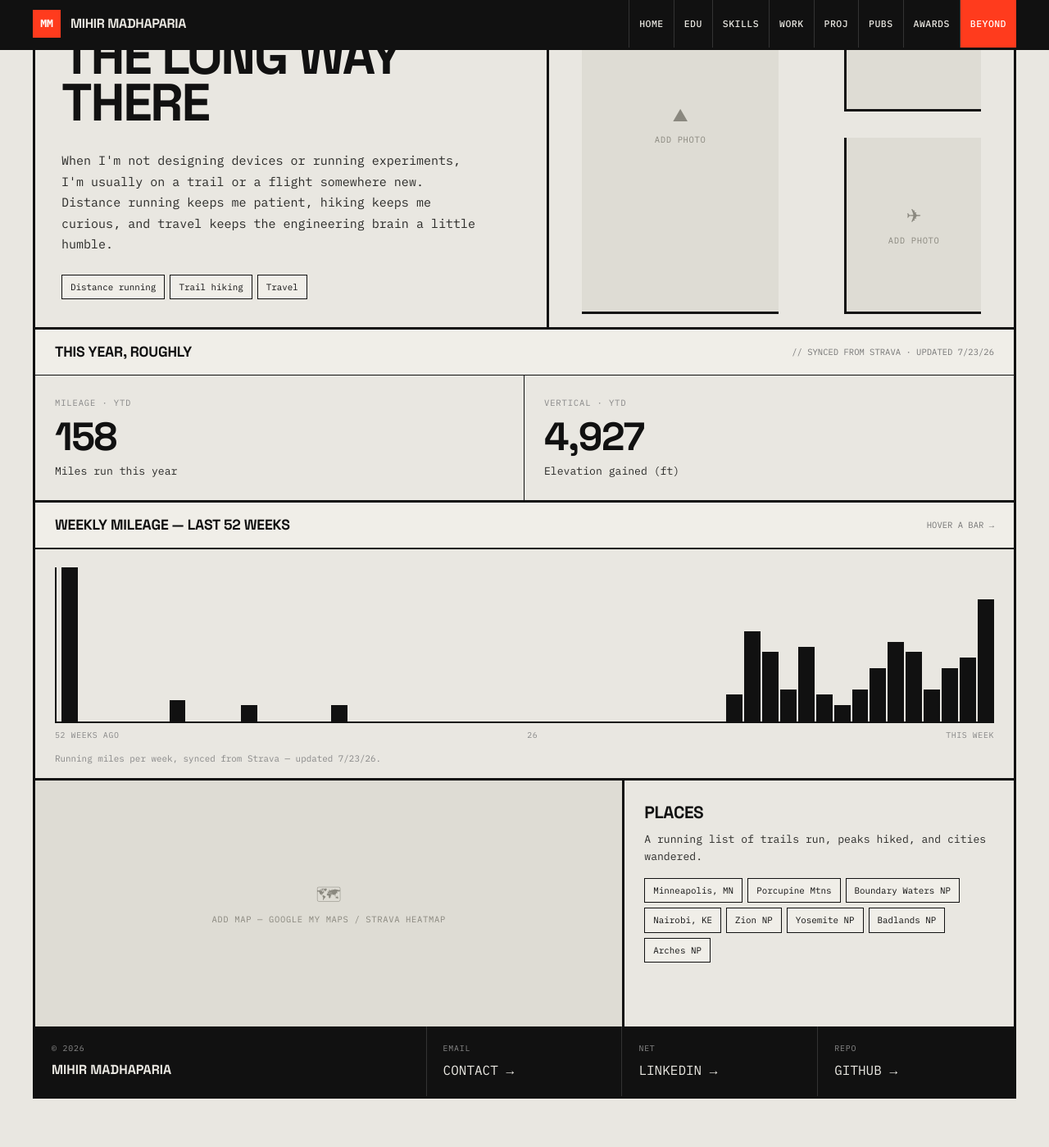
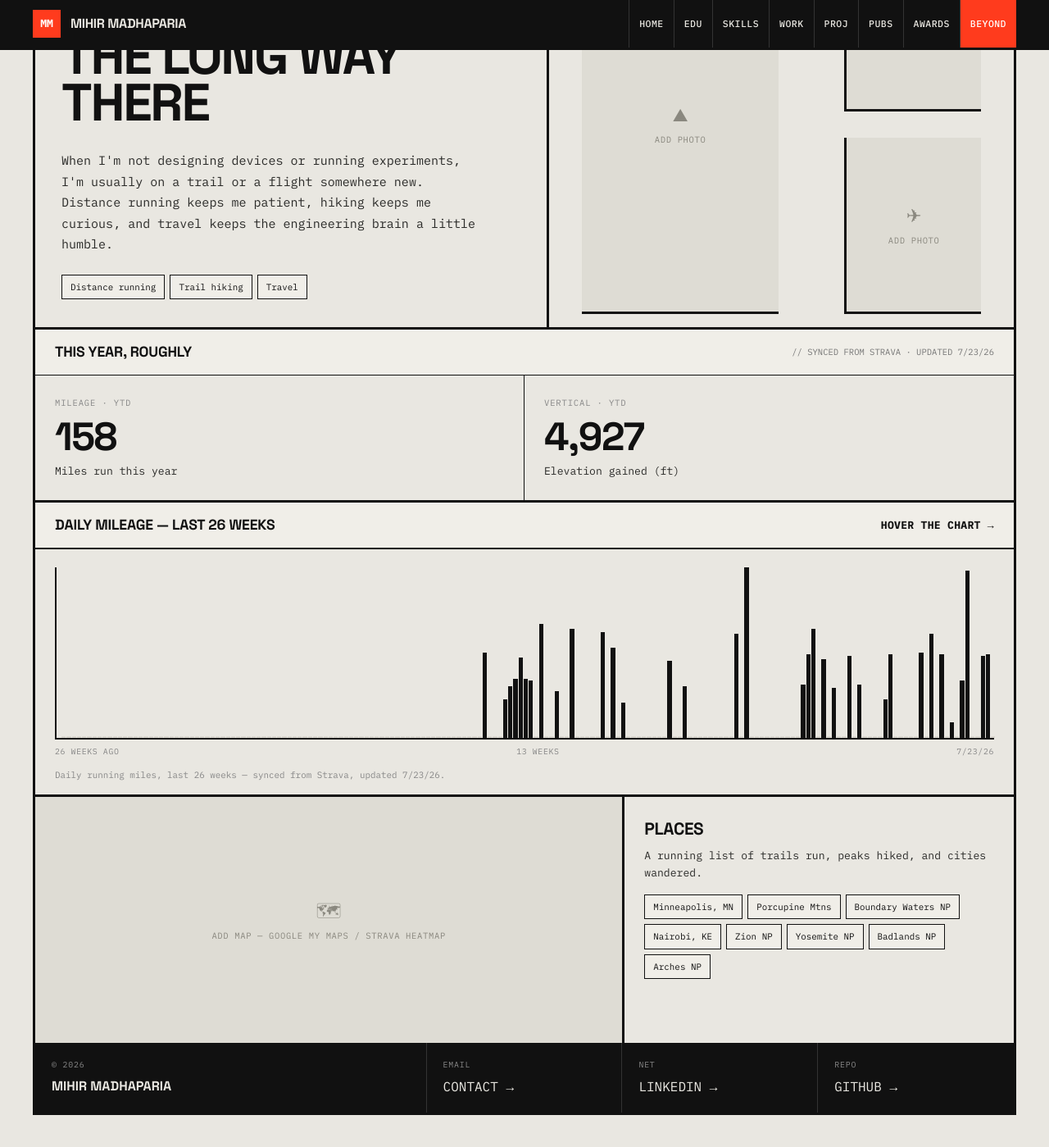
Before and after one commit to mihirmadhaparia/mihirmadhaparia.github.io, a Jekyll site: the page built from beyond.html, in a window 1280 px wide and 1400 px high, scrolled down 197 px. Shown: the whole window at 82% size. Built offline with Jekyll 4.4.1, drawn with Linux system fonts in a browser that asks for light colours; some of the changed lines change nothing that is shown.

Commit message:
Beyond chart: daily bars over last 26 weeks with big hover tooltip
- Switch from 52 weekly bars to 182 daily bars (last 26 weeks), rest days shown as faint ticks
- Pointer tracks the nearest day; hovered bar turns red, widens, and glows
- Large tooltip shows the day's mileage (2.1rem number) + date, instead of the tiny readout text
- #week-data now holds daily run miles with data-end; heading/axis/notes updated

```diff
--- a/assets/css/brutalist.css
+++ b/assets/css/brutalist.css
@@ -269,9 +269,18 @@ h1, h2, h3 { font-family: var(--font-display); }
 .twostat__label { display: block; margin-top: 10px; font-size: 0.82rem; color: #2a2a28; }
 
 .chartwrap { padding: 22px 24px 16px; border-top: 1px solid var(--ink); }
-#week-chart { position: relative; display: flex; align-items: flex-end; gap: 2px; height: 190px; border-bottom: 2px solid var(--ink); border-left: 2px solid var(--ink); padding-left: 6px; }
-#week-chart .bar { flex: 1; min-width: 0; background: var(--ink); transition: background 0.1s; }
-#week-chart .bar:hover { background: var(--red); }
+#week-chart { position: relative; display: flex; align-items: flex-end; gap: 1px; height: 210px; border-bottom: 2px solid var(--ink); border-left: 2px solid var(--ink); padding-left: 6px; touch-action: none; }
+#week-chart .bar { flex: 1 1 0; min-width: 0; background: var(--ink); transition: background 0.08s, box-shadow 0.08s, transform 0.08s; }
+#week-chart .bar--zero { height: 2px !important; background: #d8d5cd; align-self: flex-end; }
+#week-chart .bar.is-hot { background: var(--red); box-shadow: 0 0 12px 2px rgba(255,59,29,0.55); transform: scaleX(2.4); z-index: 2; }
+#week-chart .bar--zero.is-hot { height: 7px !important; transform: scaleX(3); }
+/* big hover tooltip */
+.chart-tip { position: absolute; top: 8px; transform: translateX(-50%) translateY(-4px); pointer-events: none; z-index: 6; background: var(--ink); color: var(--paper); border: 2px solid var(--red); padding: 7px 12px 8px; text-align: center; white-space: nowrap; opacity: 0; transition: opacity 0.09s ease, transform 0.09s ease; box-shadow: 0 6px 18px rgba(0,0,0,0.25); }
+.chart-tip.is-on { opacity: 1; transform: translateX(-50%) translateY(0); }
+.chart-tip__val { display: block; font-family: var(--font-display); font-size: 2.1rem; font-weight: 800; line-height: 1; letter-spacing: -0.03em; }
+.chart-tip__val em { font-style: normal; font-size: 0.72rem; font-weight: 700; margin-left: 4px; color: var(--red); letter-spacing: 0.06em; }
+.chart-tip__date { display: block; margin-top: 4px; font-size: 0.6rem; letter-spacing: 0.1em; text-transform: uppercase; color: #bdbab3; }
+#wk-readout { font-size: 0.82rem; font-weight: 700; color: var(--ink); letter-spacing: 0.02em; }
 .chart-axis { display: flex; justify-content: space-between; margin-top: 8px; font-size: 0.62rem; color: #888; letter-spacing: 0.06em; }
 .chart-note { margin: 12px 0 0; font-size: 0.68rem; color: #888; }
 
--- a/assets/js/site.js
+++ b/assets/js/site.js
@@ -114,33 +114,58 @@
 
   /* weekly mileage chart (Beyond). Reads JSON from #week-data if present,
      otherwise renders placeholder data. Replace #week-data with your Strava totals. */
-  function initWeekChart() {
+  /* daily mileage chart (Beyond): reads JSON from #week-data (miles per day,
+     oldest first) plus data-end="YYYY-MM-DD". Pointer tracks the nearest day
+     and a large tooltip shows the value. */
+  function initMileageChart() {
     var host = document.getElementById('week-chart');
     if (!host) return;
+    var el = document.getElementById('week-data');
+    var data = null;
+    if (el) { try { data = JSON.parse(el.textContent); } catch (e) { data = null; } }
+    if (!data || !data.length) return;
+    var N = data.length, max = Math.max.apply(null, data) || 1;
+    var endStr = (el.getAttribute('data-end') || '').trim();
+    var endDate = endStr ? new Date(endStr + 'T00:00:00') : new Date();
+    var MONTHS = ['Jan','Feb','Mar','Apr','May','Jun','Jul','Aug','Sep','Oct','Nov','Dec'];
     var readout = document.getElementById('wk-readout');
-    var data;
-    var dataEl = document.getElementById('week-data');
-    if (dataEl) {
-      try { data = JSON.parse(dataEl.textContent); } catch (e) { data = null; }
+
+    var bars = [];
+    for (var i = 0; i < N; i++) {
+      var b = document.createElement('div');
+      var v = data[i];
+      b.className = 'bar' + (v > 0 ? '' : ' bar--zero');
+      b.style.height = (v > 0 ? Math.max(4, (v / max) * 100) : 0) + '%';
+      host.appendChild(b); bars.push(b);
     }
-    if (!data || !data.length) {
-      data = [];
-      for (var i = 0; i < 52; i++) {
-        var base = 18 + 14 * Math.sin(i / 6) + (i / 52) * 12;
-        var noise = (Math.sin(i * 2.3) + Math.cos(i * 1.7)) * 4;
-        var v = Math.max(0, base + noise);
-        if (i % 13 === 12) v *= 0.45;
-        data.push(Math.round(v));
-      }
+    var tip = document.createElement('div');
+    tip.className = 'chart-tip';
+    host.appendChild(tip);
+
+    function dateFor(i) { var d = new Date(endDate.getTime()); d.setDate(d.getDate() - (N - 1 - i)); return d; }
+    var hot = -1;
+    function show(i) {
+      if (i < 0 || i >= N) return;
+      if (hot >= 0 && bars[hot]) bars[hot].classList.remove('is-hot');
+      hot = i; bars[i].classList.add('is-hot');
+      var d = dateFor(i), v = data[i], label = MONTHS[d.getMonth()] + ' ' + d.getDate();
+      tip.innerHTML = '<span class="chart-tip__val">' + (v > 0 ? v.toFixed(1) : '0') + '<em>MI</em></span>' +
+                      '<span class="chart-tip__date">' + (v > 0 ? label : label + ' · rest') + '</span>';
+      tip.style.left = (((i + 0.5) / N) * 100) + '%';
+      tip.classList.add('is-on');
+      if (readout) readout.textContent = (v > 0 ? v.toFixed(1) + ' MI · ' + label : 'REST · ' + label);
     }
-    var max = Math.max.apply(null, data);
-    data.forEach(function (v, i) {
-      var bar = document.createElement('div');
-      bar.className = 'bar';
-      bar.style.height = (max ? (v / max) * 100 : 0) + '%';
-      bar.addEventListener('pointerenter', function () { if (readout) readout.textContent = 'WEEK -' + (52 - i) + ' \u00b7 ' + v + ' MI'; });
-      host.appendChild(bar);
+    function clear() {
+      if (hot >= 0 && bars[hot]) bars[hot].classList.remove('is-hot');
+      hot = -1; tip.classList.remove('is-on');
+      if (readout) readout.textContent = 'HOVER THE CHART →';
+    }
+    host.addEventListener('pointermove', function (e) {
+      var r = host.getBoundingClientRect();
+      var i = Math.floor((e.clientX - r.left) / r.width * N);
+      show(i < 0 ? 0 : (i >= N ? N - 1 : i));
     });
+    host.addEventListener('pointerleave', clear);
   }
 
   /* photo hover captions (Beyond) — caption text lives in data-cap */
@@ -266,7 +291,7 @@
     initCursorTrail();
     initFlow();
     initCounts();
-    initWeekChart();
+    initMileageChart();
     initPhotoCaps();
     initSkillReactions();
   }
--- a/beyond.html
+++ b/beyond.html
@@ -59,17 +59,17 @@ ticker: "BEYOND WORK / DISTANCE RUNNING / TRAIL HIKING / TRAVEL / THE LONG WAY T
     </div>
 
     <div class="simple-head" data-reveal style="border-top:3px solid var(--ink);">
-        <h2>Weekly mileage &mdash; last 52 weeks</h2>
-        <span class="note" id="wk-readout">HOVER A BAR &rarr;</span>
+        <h2>Daily mileage &mdash; last 26 weeks</h2>
+        <span class="note" id="wk-readout">HOVER THE CHART &rarr;</span>
     </div>
     <div class="chartwrap" data-reveal>
         <div id="week-chart"></div>
-        <div class="chart-axis"><span>52 WEEKS AGO</span><span>26</span><span>THIS WEEK</span></div>
-        <p class="chart-note">Running miles per week, synced from Strava &mdash; updated 7/23/26.</p>
+        <div class="chart-axis"><span>26 WEEKS AGO</span><span>13 WEEKS</span><span>7/23/26</span></div>
+        <p class="chart-note">Daily running miles, last 26 weeks &mdash; synced from Strava, updated 7/23/26.</p>
     </div>
 
     <!-- Paste 52 weekly mileage numbers (oldest first) between the brackets, e.g. [12,18,22,...] -->
-    <script id="week-data" type="application/json">[29,0,0,0,0,0,4,0,0,0,3,0,0,0,0,3,0,0,0,0,0,0,0,0,0,0,0,0,0,0,0,0,0,0,0,0,0,5,17,13,6,14,5,3,6,10,15,13,6,10,12,23]</script>
+    <script id="week-data" type="application/json" data-end="2026-07-23">[0.0, 0.0, 0.0, 0.0, 0.0, 0.0, 0.0, 0.0, 0.0, 0.0, 0.0, 0.0, 0.0, 0.0, 0.0, 0.0, 0.0, 0.0, 0.0, 0.0, 0.0, 0.0, 0.0, 0.0, 0.0, 0.0, 0.0, 0.0, 0.0, 0.0, 0.0, 0.0, 0.0, 0.0, 0.0, 0.0, 0.0, 0.0, 0.0, 0.0, 0.0, 0.0, 0.0, 0.0, 0.0, 0.0, 0.0, 0.0, 0.0, 0.0, 0.0, 0.0, 0.0, 0.0, 0.0, 0.0, 0.0, 0.0, 0.0, 0.0, 0.0, 0.0, 0.0, 0.0, 0.0, 0.0, 0.0, 0.0, 0.0, 0.0, 0.0, 0.0, 0.0, 0.0, 0.0, 0.0, 0.0, 0.0, 0.0, 0.0, 0.0, 0.0, 5.1, 0.0, 0.0, 0.0, 2.3, 3.1, 3.5, 4.8, 3.5, 3.4, 0.0, 6.8, 0.0, 0.0, 2.8, 0.0, 0.0, 6.5, 0.0, 0.0, 0.0, 0.0, 0.0, 6.3, 0.0, 5.4, 0.0, 2.1, 0.0, 0.0, 0.0, 0.0, 0.0, 0.0, 0.0, 0.0, 4.6, 0.0, 0.0, 3.1, 0.0, 0.0, 0.0, 0.0, 0.0, 0.0, 0.0, 0.0, 0.0, 6.2, 0.0, 10.2, 0.0, 0.0, 0.0, 0.0, 0.0, 0.0, 0.0, 0.0, 0.0, 0.0, 3.2, 5.0, 6.5, 0.0, 4.7, 0.0, 3.0, 0.0, 0.0, 4.9, 0.0, 3.2, 0.0, 0.0, 0.0, 0.0, 2.3, 5.0, 0.0, 0.0, 0.0, 0.0, 0.0, 5.1, 0.0, 6.2, 0.0, 5.0, 0.0, 0.9, 0.0, 3.4, 10.0, 0.0, 0.0, 4.9, 5.0, 0.0]</script>
 
     <div class="places" data-reveal>
         <div class="places__map">
```
